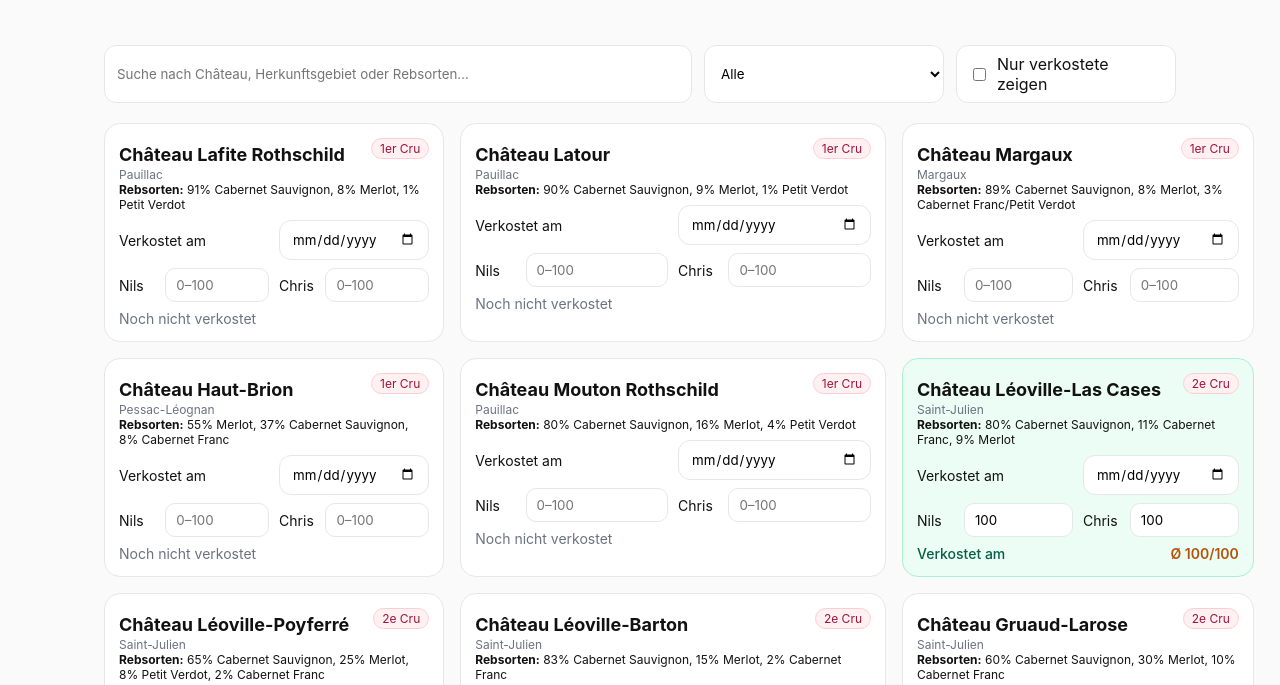
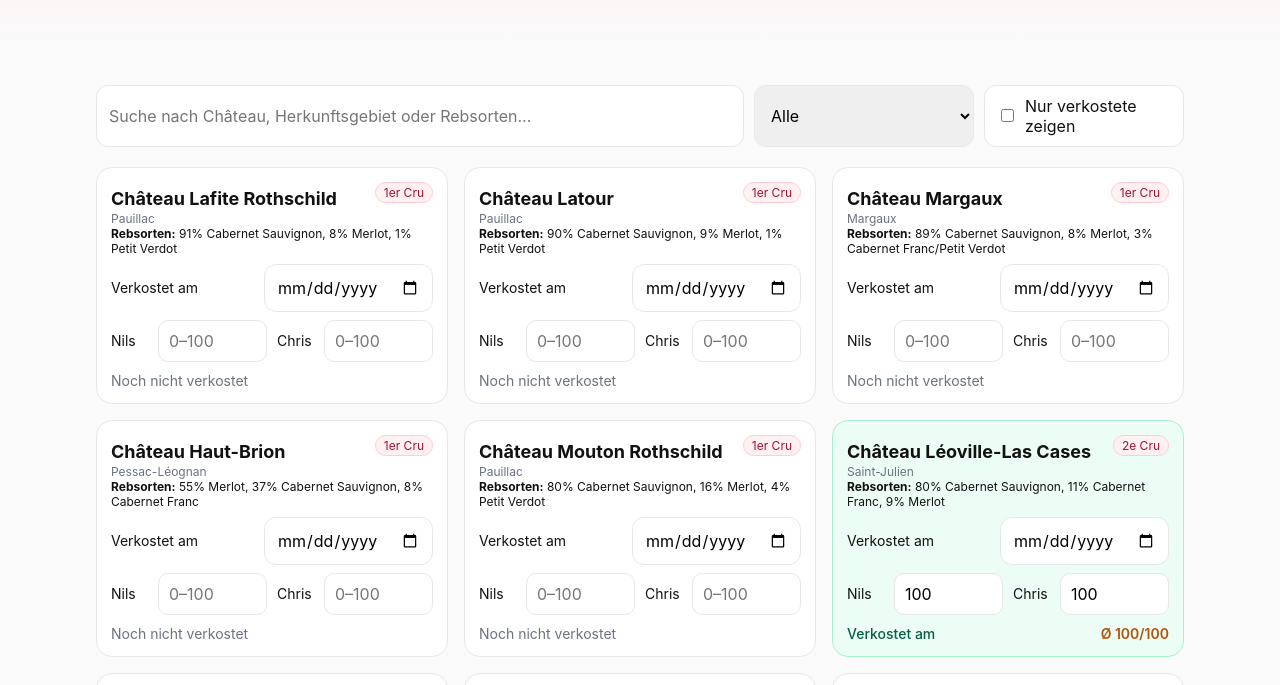
Before and after one commit to chrbecker87-cmd/wineTasting, a plain HTML site: page index.html in a window 1280 px wide. Shown: the part 154-839 px from the top of the page. Drawn offline with Linux system fonts and the light colour scheme.

Commit message:
Update index.html

```diff
--- a/index.html
+++ b/index.html
@@ -5,42 +5,194 @@
 <meta name="viewport" content="width=device-width, initial-scale=1" />
 <title>Nils & Chris – Grand Cru Classé Tasting (Standalone)</title>
 <style>
-  :root{
+  :root {
     --bg:#fafafa; --txt:#111; --muted:#6b7280; --ring:#e5e7eb;
     --card:#ffffff; --card-green:#ecfdf5; --ring-green:#a7f3d0;
     --rose-bg:#fff1f2; --rose:#9f1239; --amber:#b45309; --emerald:#065f46;
   }
-  *{box-sizing:border-box;font-family:-apple-system,BlinkMacSystemFont,"SF Pro Text","SF Pro Display","Segoe UI",Roboto,Helvetica,Arial,"Apple Color Emoji","Segoe UI Emoji";}
-  body{margin:0;background:var(--bg);color:var(--txt);}
-  .container{max-width:1120px;margin:0 auto;padding:24px;}
-  header{background:linear-gradient(#f4f4f5, #fff1f2 35%, #fafafa);}
-  h1{margin:0;font-weight:600}
-  .muted{color:var(--muted)}
-  .progress{height:8px;background:#eee;border-radius:999px;overflow:hidden}
-  .progress>div{height:100%;background:#111;transform-origin:left}
-  .controls{display:grid;grid-template-columns:1fr 240px 220px;gap:12px;margin:20px 0}
-  @media (max-width:900px){.controls{grid-template-columns:1fr}}
-  .input, .select{width:100%;padding:10px 12px;border:1px solid var(--ring);border-radius:12px;background:#fff}
-  .switch{display:flex;align-items:center;gap:8px;padding:8px 12px;border:1px solid var(--ring);border-radius:12px;background:#fff}
-  .grid{display:grid;grid-template-columns:repeat(3,1fr);gap:16px}
-  @media (max-width:1200px){.grid{grid-template-columns:repeat(2,1fr)}}
-  @media (max-width:700px){.grid{grid-template-columns:1fr}}
-  .card{border:1px solid var(--ring);border-radius:16px;padding:14px;background:var(--card);transition:.15s box-shadow,.15s transform}
-  .card:hover{box-shadow:0 4px 18px rgba(0,0,0,.06);transform:translateY(-1px)}
-  .card.tasted{background:var(--card-green);border-color:var(--ring-green)}
-  .title{display:flex;align-items:flex-start;justify-content:space-between;gap:8px}
-  .title h3{margin:6px 0 2px 0;font-size:18px;white-space:nowrap;overflow:hidden;text-overflow:ellipsis;flex:1;min-width:0}
-  .badge{white-space:nowrap;flex-shrink:0;background:var(--rose-bg);color:var(--rose);border:1px solid #fecdd3;border-radius:999px;padding:2px 8px;font-size:12px}
-  .row{display:grid;grid-template-columns:1fr 1fr;gap:10px;margin-top:8px}
-  .row label{align-self:center;font-size:14px}
-  .score{display:flex;align-items:center;gap:8px}
-  .score input{width:100%;padding:8px 10px;border:1px solid var(--ring);border-radius:10px}
-  .status{display:flex;align-items:center;justify-content:space-between;margin-top:8px;font-size:14px;gap:8px;flex-wrap:wrap}
-  .green{color:var(--emerald);font-weight:500}
-  .amber{color:var(--amber);font-weight:600}
-  .footer-quote{margin-top:28px;padding:20px;border:1px solid var(--ring);border-radius:16px;background:#fff}
-  .small{font-size:12px}
+
+  * {
+    box-sizing:border-box;
+    font-family:-apple-system,BlinkMacSystemFont,"SF Pro Text","SF Pro Display",
+      "Segoe UI",Roboto,Helvetica,Arial,"Apple Color Emoji","Segoe UI Emoji";
+  }
+
+  body {
+    margin:0;
+    background:var(--bg);
+    color:var(--txt);
+    -webkit-text-size-adjust:100%;
+    padding-bottom:60px;
+  }
+
+  .container {
+    max-width:1120px;
+    margin:0 auto;
+    padding:16px;
+  }
+
+  header {
+    background:linear-gradient(#f4f4f5, #fff1f2 35%, #fafafa);
+    padding:24px 12px;
+    text-align:center;
+  }
+
+  h1 {
+    margin:0;
+    font-size:24px;
+    font-weight:600;
+    line-height:1.2;
+  }
+
+  .muted { color:var(--muted); }
+
+  .progress {
+    height:8px;
+    background:#eee;
+    border-radius:999px;
+    overflow:hidden;
+  }
+  .progress>div {
+    height:100%;
+    background:#111;
+    transform-origin:left;
+  }
+
+  .controls {
+    display:grid;
+    grid-template-columns:1fr;
+    gap:10px;
+    margin:20px 0;
+  }
+
+  .input, .select {
+    width:100%;
+    padding:12px;
+    border:1px solid var(--ring);
+    border-radius:12px;
+    font-size:16px;
+  }
+
+  .switch {
+    display:flex;
+    align-items:center;
+    gap:8px;
+    padding:10px 12px;
+    border:1px solid var(--ring);
+    border-radius:12px;
+    background:#fff;
+    font-size:16px;
+  }
+
+  .grid {
+    display:grid;
+    grid-template-columns:1fr;
+    gap:16px;
+  }
+
+  @media (min-width:700px) {
+    .grid { grid-template-columns:repeat(auto-fit, minmax(340px, 1fr)); }
+    .controls { grid-template-columns:1fr 220px 200px; }
+  }
+
+  .card {
+    border:1px solid var(--ring);
+    border-radius:16px;
+    padding:14px;
+    background:var(--card);
+    transition:.15s box-shadow,.15s transform;
+  }
+
+  .card:hover {
+    box-shadow:0 4px 18px rgba(0,0,0,.06);
+    transform:translateY(-1px);
+  }
+
+  .card.tasted {
+    background:var(--card-green);
+    border-color:var(--ring-green);
+  }
+
+  .title {
+    display:flex;
+    align-items:flex-start;
+    justify-content:space-between;
+    gap:8px;
+  }
+
+  .title h3 {
+    margin:6px 0 2px 0;
+    font-size:18px;
+    white-space:nowrap;
+    overflow:hidden;
+    text-overflow:ellipsis;
+    flex:1;
+    min-width:0;
+  }
+
+  .badge {
+    white-space:nowrap;
+    flex-shrink:0;
+    background:var(--rose-bg);
+    color:var(--rose);
+    border:1px solid #fecdd3;
+    border-radius:999px;
+    padding:2px 8px;
+    font-size:12px;
+  }
+
+  .row {
+    display:grid;
+    grid-template-columns:1fr 1fr;
+    gap:10px;
+    margin-top:8px;
+  }
+
+  .row label {
+    align-self:center;
+    font-size:14px;
+  }
+
+  .score {
+    display:flex;
+    align-items:center;
+    gap:8px;
+  }
+
+  .score input {
+    width:100%;
+    padding:10px;
+    border:1px solid var(--ring);
+    border-radius:10px;
+    font-size:16px;
+  }
+
+  .status {
+    display:flex;
+    align-items:center;
+    justify-content:space-between;
+    margin-top:10px;
+    font-size:14px;
+    gap:8px;
+    flex-wrap:wrap;
+  }
+
+  .green { color:var(--emerald); font-weight:500; }
+  .amber { color:var(--amber); font-weight:600; }
+
+  .footer-quote {
+    margin-top:32px;
+    padding:20px;
+    border:1px solid var(--ring);
+    border-radius:16px;
+    background:#fff;
+    font-size:15px;
+    text-align:center;
+  }
+
+  .small { font-size:12px; }
 </style>
+
 </head>
 <body>
 
```
